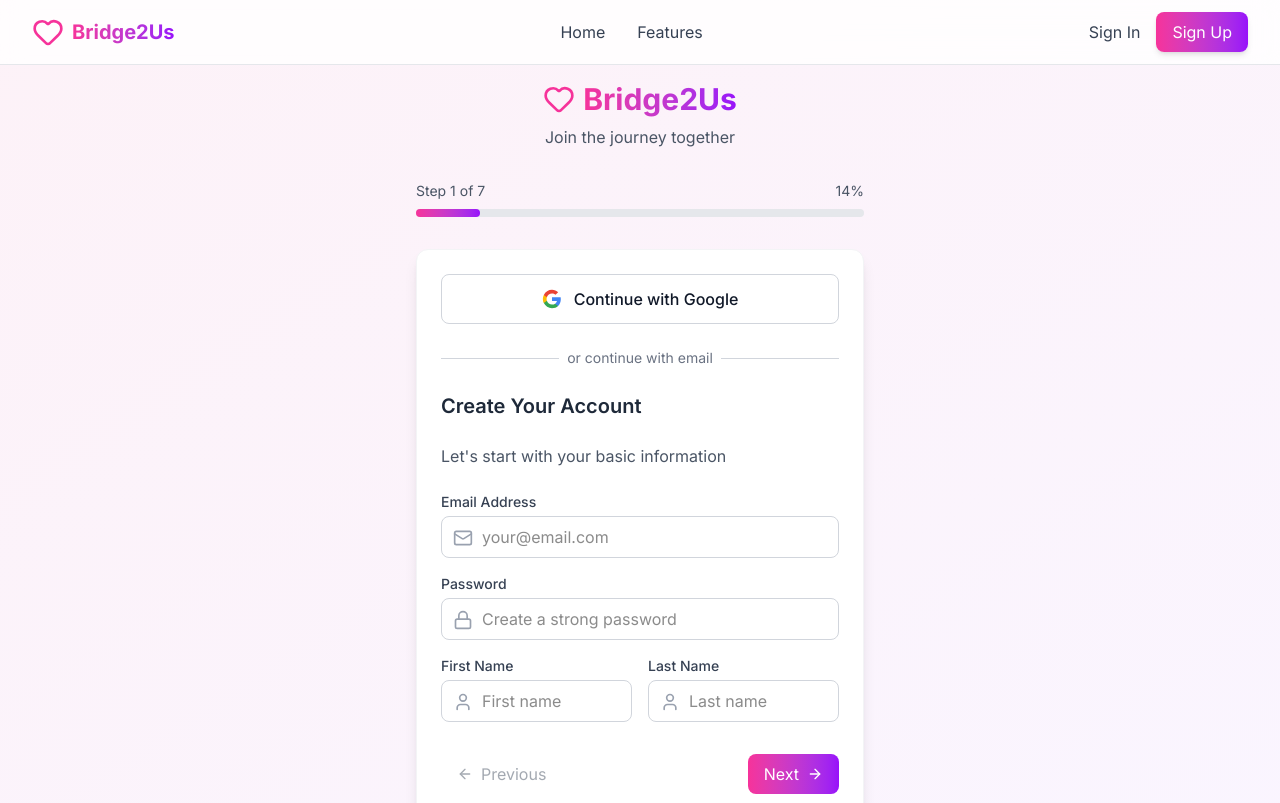
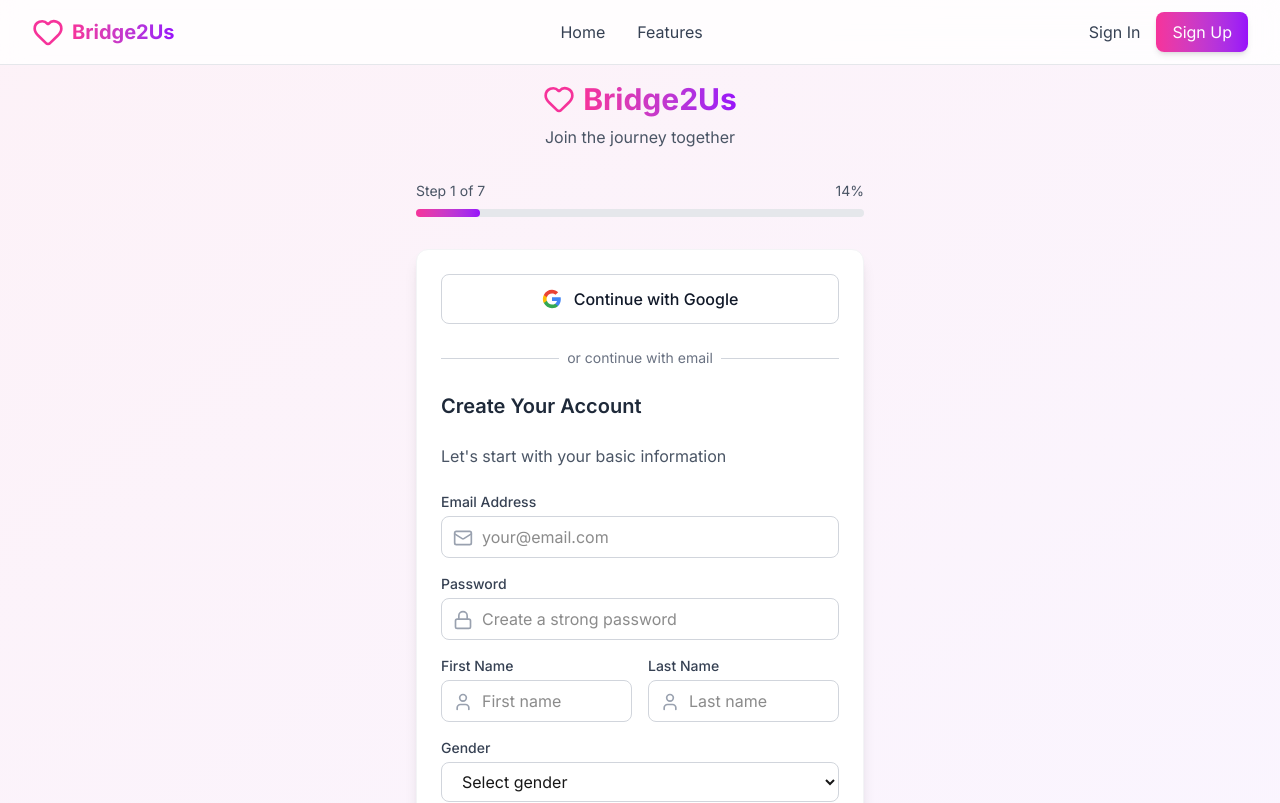
Before and after one commit to ericlee360photo-svg/bridge2us, a Next.js app: page /signup in a window 1280 px wide. Shown: the top 803 px of the page. Built offline with nearby package versions, Linux system fonts and the light colour scheme; no server answers.

Commit message:
Add gender field to step 1 of signup process - Add gender field to SignupData interface - Add gender dropdown with inclusive options: Male, Female, Non-binary, Other, Prefer not to say - Place gender field after name fields in step 1

```diff
--- a/src/app/signup/page.tsx
+++ b/src/app/signup/page.tsx
@@ -19,6 +19,7 @@ interface SignupData {
   password: string;
   firstName: string;
   lastName: string;
+  gender: string;
 
   // Step 2: Profile Details
   birthday: string;
@@ -74,6 +75,7 @@ function SignupContent() {
     password: "",
     firstName: "",
     lastName: "",
+    gender: "",
     birthday: "",
     address: "",
     city: "",
@@ -509,6 +511,25 @@ function SignupContent() {
               />
             </div>
           </div>
+        </div>
+
+        <div>
+          <label className="block text-sm font-medium text-gray-700 dark:text-gray-300 mb-1">
+            Gender
+          </label>
+          <select
+            value={signupData.gender}
+            onChange={(e) => updateField('gender', e.target.value)}
+            className="w-full px-4 py-2 border border-gray-300 rounded-lg focus:ring-2 focus:ring-pink-500 focus:border-transparent"
+            required
+          >
+            <option value="">Select gender</option>
+            <option value="male">Male</option>
+            <option value="female">Female</option>
+            <option value="non-binary">Non-binary</option>
+            <option value="other">Other</option>
+            <option value="prefer-not-to-say">Prefer not to say</option>
+          </select>
         </div>
       </div>
     </div>
```
